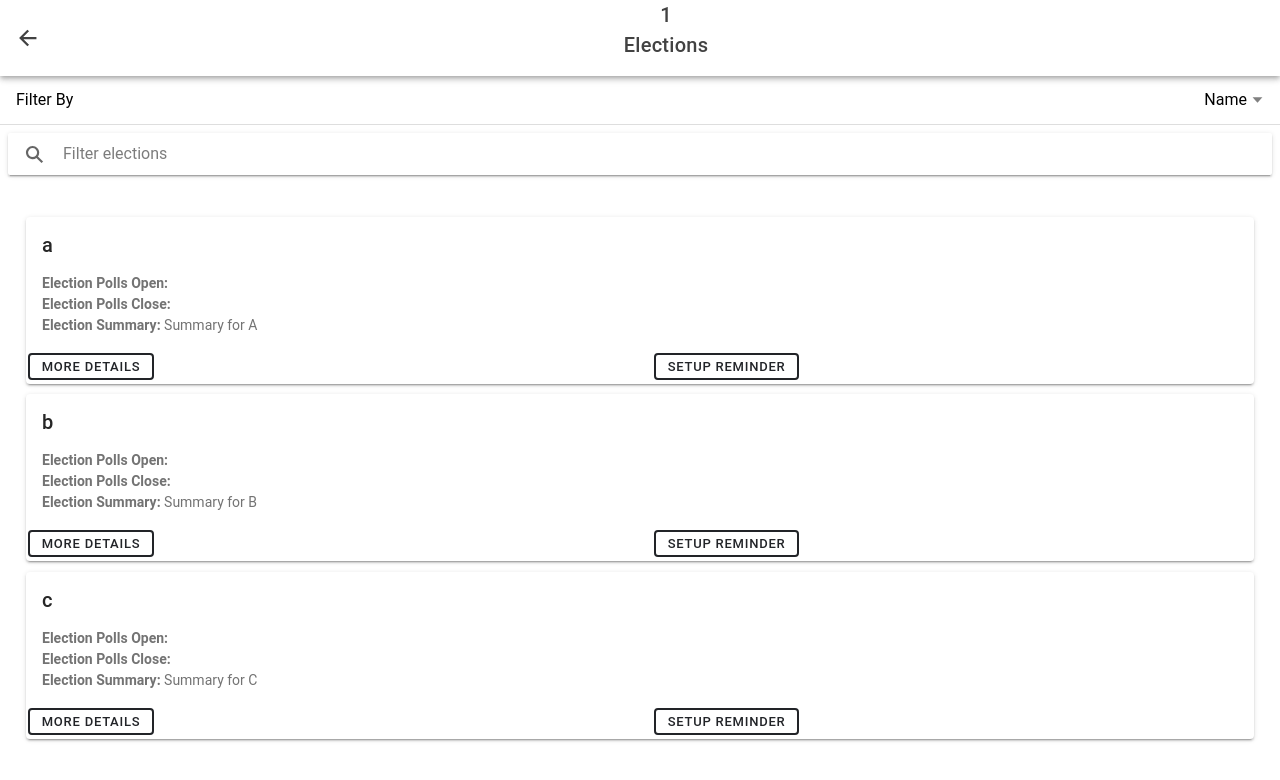
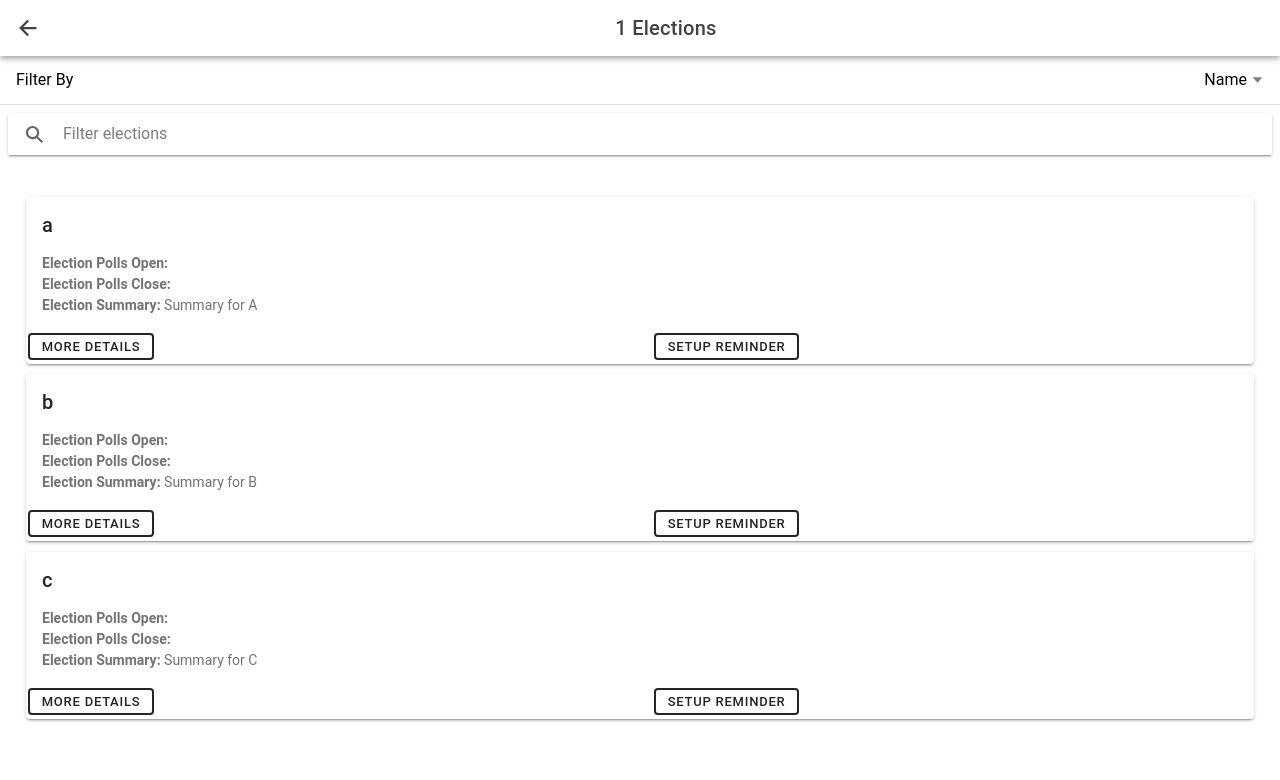
Before and after one commit to PhilipWright96/ElectionReminders, a React (Vite) app: page /countryElections/1 in a window 1280 px wide. Shown: the top 780 px of the page. Built offline with nearby package versions, Linux system fonts and the light colour scheme.

Commit message:
Remove unnecessary p tag

```diff
--- a/src/components/CountryElections/CountryElections.tsx
+++ b/src/components/CountryElections/CountryElections.tsx
@@ -90,7 +90,7 @@ const CountryElections: React.FC<CountryElectionPageProperties> = ({ match }) =>
                         <IonBackButton defaultHref="/home" />
                     </IonButtons>
                     <div className='row text-center'>
-                        <IonTitle>{countryInformation?.Name} <p>{t("Elections")} </p></IonTitle>
+                        <IonTitle>{countryInformation?.Name} {t("Elections")}</IonTitle>
                     </div>
                 </IonToolbar>
             </IonHeader>
```
